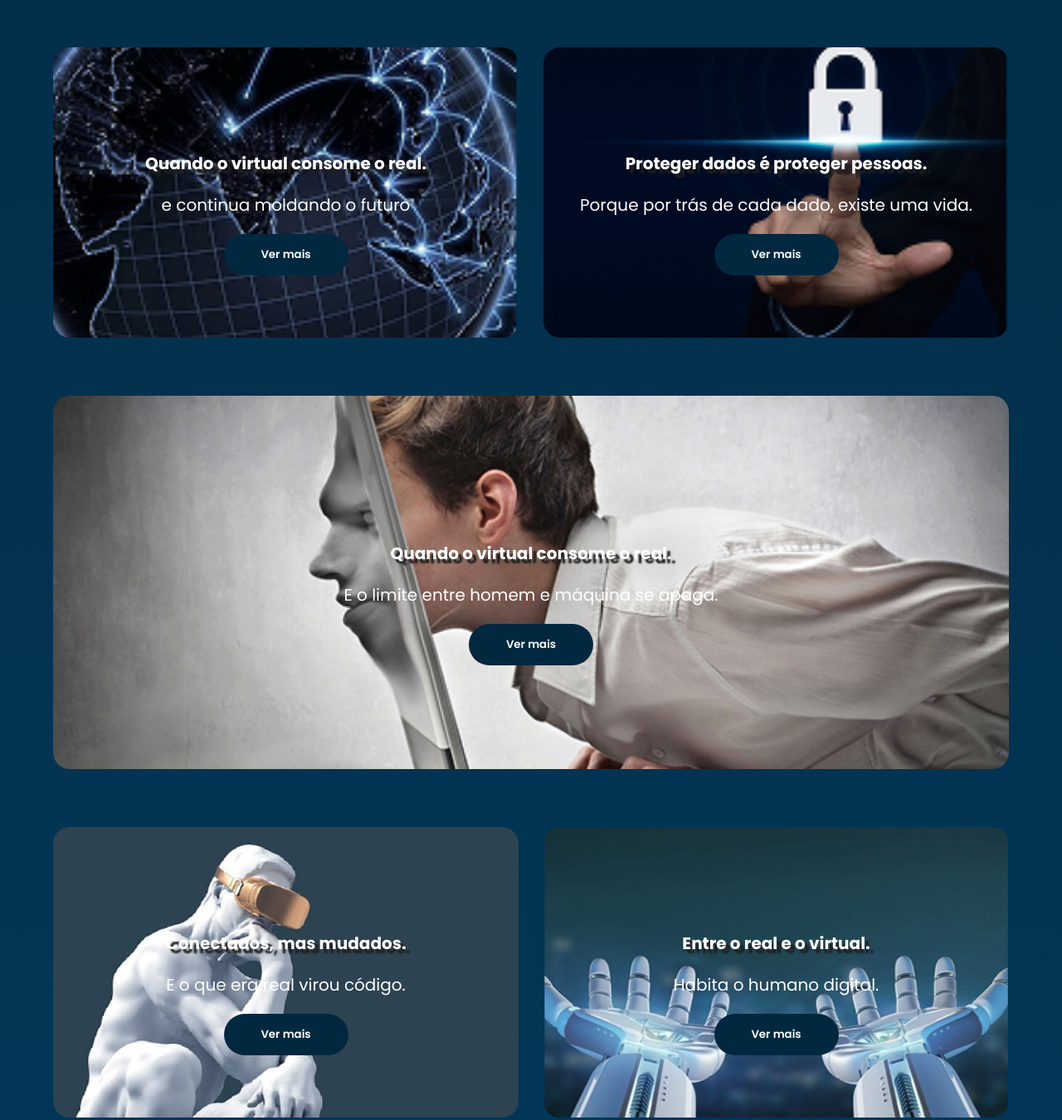
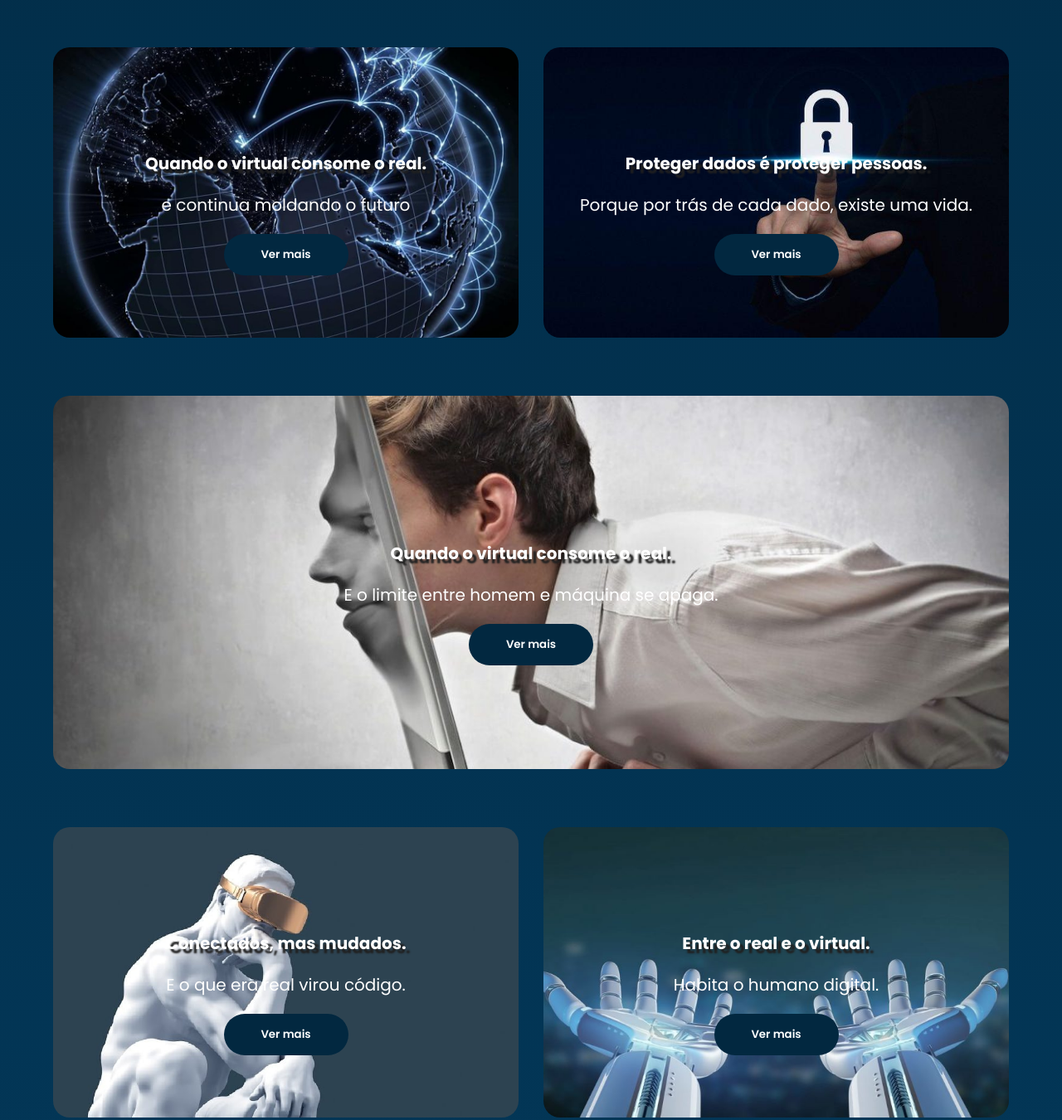
Before and after one commit to IsmaelLauren/Interne, a plain HTML site: page index.html in a window 1280 px wide. Shown: the part 1282-2632 px from the top of the page at 83% size. Drawn offline with Linux system fonts and the light colour scheme; a web font is replaced by a local one.

Commit message:
Aprimoramento de imagens

```diff
--- a/css/style.css
+++ b/css/style.css
@@ -203,6 +203,10 @@ main{
     border-radius: 40px;
     cursor: pointer;
     font-weight: 600;
+    transition: 0.2s ease-in-out;
+  }
+  .apresentacao-2 button:hover{
+    filter: brightness(0.7);
   }
   .apresentacao-2 div{
     border-radius: 20px;
@@ -221,7 +225,7 @@ main{
   }
   .apresentacao-5-buttons{
     height: 300px;
-    background: url(../img/Real_Virtual.png);
+    background: url(../img/apresentacao-5-image.jpg);
     width: 50%;
     background-repeat: no-repeat;
     background-position: center;
@@ -238,7 +242,7 @@ main{
   .apresentacao-4-buttons{
     text-align: center;
     height: 300px;
-    background: url(../img/Pensador_Card.png);
+    background: url(../img/apresentacao-4-image.jpg);
     background-repeat: no-repeat;
     background-position: center;
     background-size: cover;
@@ -256,7 +260,7 @@ main{
     width: 100%;
     font-size: 20px;
     padding-top: 50px;
-    background: url(../img/vicio-card.png);
+    background: url(../img/apresentacao-3-image.jpg);
     display: flex;
     margin-top: 50px;
     background-repeat: no-repeat;
@@ -271,7 +275,7 @@ main{
   .apresentacao-2-buttons{
     text-align: center;
     height: 300px;
-    background: url(../img/apresentacao-2-image.png);
+    background: url(../img/apresentacao-2-image.jpg);
     width: 50%;
     display: flex;
     background-repeat: no-repeat;
@@ -288,7 +292,7 @@ main{
     text-align: center;
     height: 300px;
     width: 50%;
-    background: url(../img/apresentacao-1-image.png);
+    background: url(../img/apresentacao-1-image.jpg);
     display: flex;
     background-repeat: no-repeat;
     background-position: center;
@@ -708,7 +712,7 @@ main{
 
 
 footer{
-    background-color: #211E1E;
+    background-color: #011C26;
     color: white;
     display: flex;
     flex-direction: column;
```
Also changed, not shown: img/apresentacao-1-image.jpg (added), img/apresentacao-1-image.png (deleted), img/apresentacao-2-image.jpg (added), img/apresentacao-2-image.png (deleted), img/apresentacao-3-image.jpg (added), img/apresentacao-4-image.jpg (added), img/apresentacao-5-image.jpg (added).
